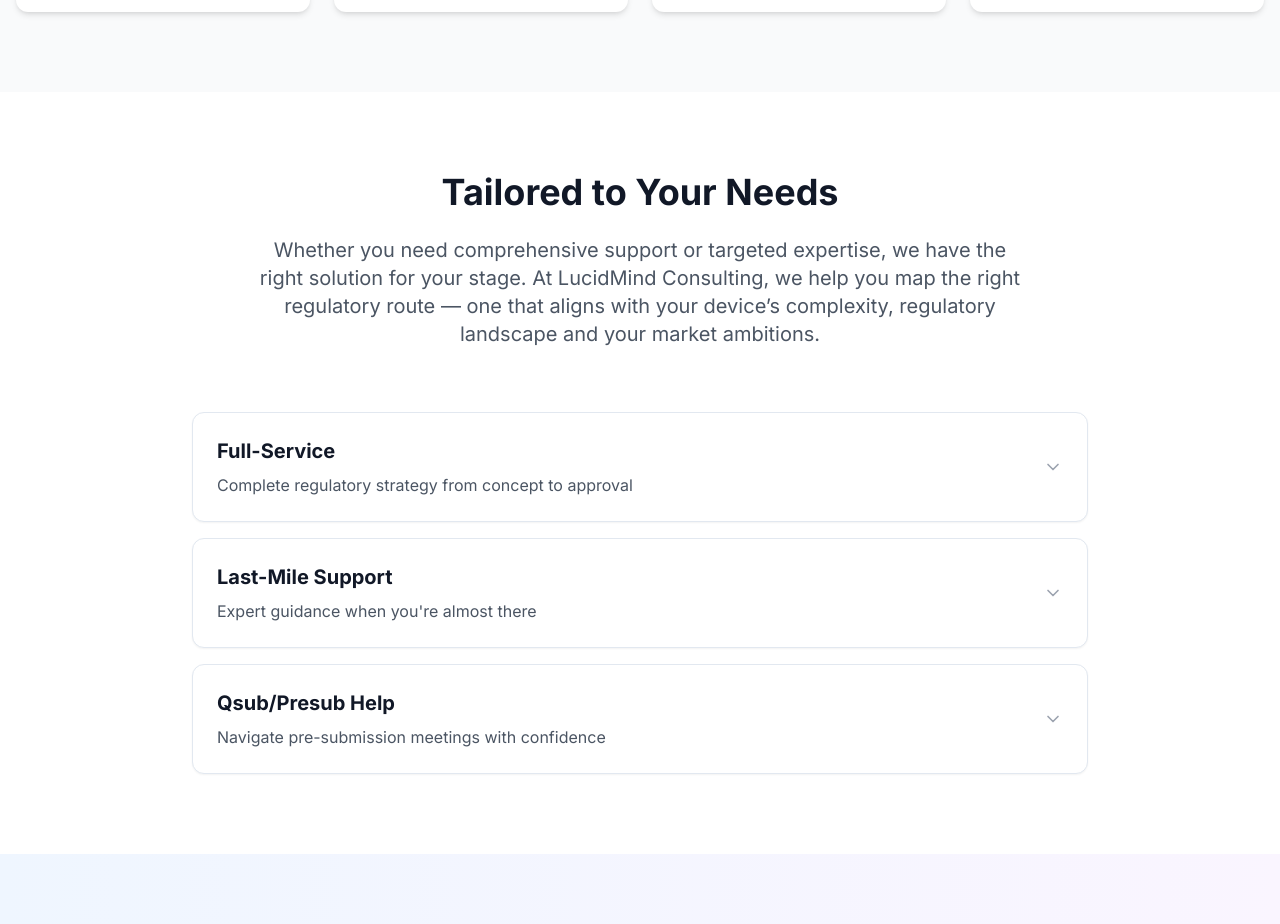
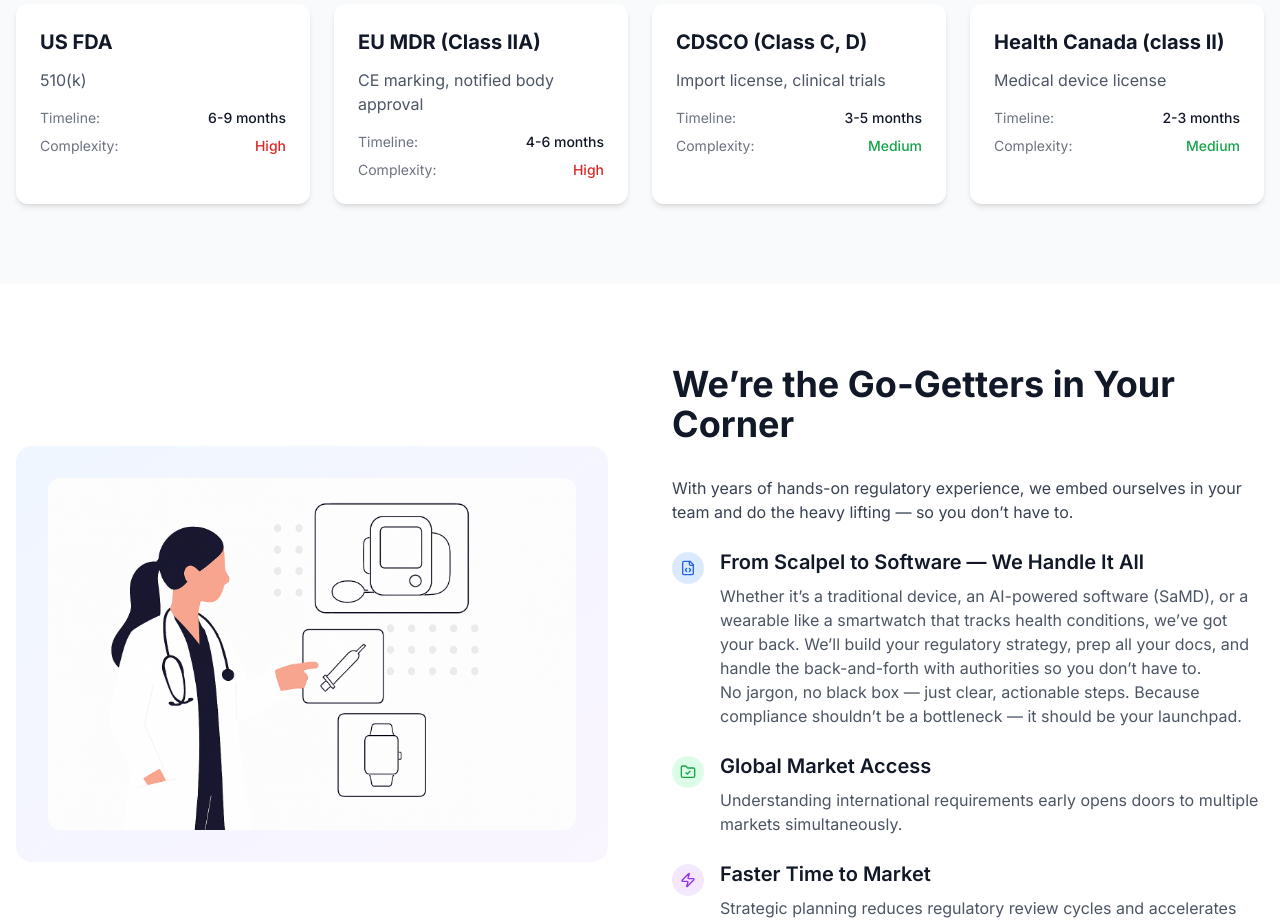
Before and after one commit to gautam351/lucidMind, a Next.js app: page /regulatory in a window 1280 px wide. Shown: the part 1520-2444 px from the top of the page. Built offline with nearby package versions, Linux system fonts and the light colour scheme.

Commit message:
Enhance regulatory page content and visuals; update descriptions, add new images, and improve messaging for clarity

```diff
--- a/app/page.tsx
+++ b/app/page.tsx
@@ -42,7 +42,7 @@ const highlights = [
   {
     icon: Award,
     title: "Submission & Approvals",
-    description: "Simplified and efficient submissions Accelerated approvals",
+    description: "Simplified and efficient submissions. Accelerated approvals",
   },
   {
     icon: Zap,
@@ -294,7 +294,7 @@ You innovate — we handle the regulatory grind
             transition={{ duration: 0.8 }}
             viewport={{ once: true }}
           >
-            <h2 className="text-4xl font-bold text-white mb-8">Ready to simplify your  device's path to market?</h2>
+            <h2 className="text-4xl font-bold text-white mb-8">Ready to expedite your  device's path to market?</h2>
             <p className="text-xl text-gray-300 mb-12 max-w-2xl mx-auto">
               Let’s simplify your regulatory journey and accelerate your device’s market entry.
             </p>
--- a/app/regulatory/page.tsx
+++ b/app/regulatory/page.tsx
@@ -1,7 +1,7 @@
 "use client"
 
 import { motion } from "framer-motion"
-import { ArrowRight, Globe, FileCheck, Zap, ChevronDown } from "lucide-react"
+import { ArrowRight, Globe, FileCheck, Zap, ChevronDown, FolderCheck, FileCode } from "lucide-react"
 import { Button } from "@/components/ui/button"
 import { Card, CardContent } from "@/components/ui/card"
 import { useState } from "react"
@@ -9,26 +9,26 @@ import { useState } from "react"
 const globalPaths = [
   {
     region: "US FDA",
-    description: "510(k), PMA, De Novo pathways",
-    timeline: "6-18 months",
+    description: "510(k)",
+    timeline: "6-9 months",
     complexity: "High",
   },
   {
-    region: "EU MDR",
+    region: "EU MDR (Class IIA)",
     description: "CE marking, notified body approval",
-    timeline: "12-24 months",
-    complexity: "Very High",
+    timeline: "4-6 months",
+    complexity: "High",
   },
   {
-    region: "CDSCO (India)",
+    region: "CDSCO (Class C, D)",
     description: "Import license, clinical trials",
-    timeline: "8-15 months",
+    timeline: "3-5 months",
     complexity: "Medium",
   },
   {
-    region: "Health Canada",
+    region: "Health Canada (class II)",
     description: "Medical device license",
-    timeline: "6-12 months",
+    timeline: "2-3 months",
     complexity: "Medium",
   },
 ]
@@ -80,8 +80,8 @@ export default function RegulatoryPage() {
           animate={{ opacity: 1, y: 0 }}
           transition={{ duration: 0.8 }}
         >
-          <h1 className="text-4xl md:text-6xl font-bold text-white mb-6 leading-tight">Regulatory Strategy</h1>
-          <p className="text-xl md:text-2xl text-blue-100 max-w-3xl mx-auto">Don't Let Compliance Be an Afterthought</p>
+          <h1 className="text-4xl md:text-6xl font-bold text-white mb-6 leading-tight">Global regulatory guidance, built around you</h1>
+          {/* <p className="text-xl md:text-2xl text-blue-100 max-w-3xl mx-auto">Don't Let Compliance Be an Afterthought</p> */}
         </motion.div>
 
         {/* Floating elements */}
@@ -97,7 +97,10 @@ export default function RegulatoryPage() {
         />
       </section>
 
-      {/* Smart Planning Section */}
+
+
+      {/* service  1 */}
+            {/* Smart Planning Section */}
       <section className="py-20 bg-white">
         <div className="container mx-auto px-4">
           <div className="grid lg:grid-cols-2 gap-16 items-center">
@@ -108,10 +111,11 @@ export default function RegulatoryPage() {
               viewport={{ once: true }}
             >
               <h2 className="text-3xl md:text-4xl font-bold text-gray-900 mb-8">
-                Why Smart Regulatory Planning Matters
+              <span className="text-blue-600"> Building regulatory strategy: </span>Don’t Let Compliance Be an Afterthought
               </h2>
               <p className="text-gray-700 mb-6">
                 Your device is almost ready. The business team’s chasing leads while you’re eyeing revenue. But without a smart regulatory strategy in place? That’s like starting out on a world tour without an itinerary!
+At LucidMind Consulting, we help you map the right regulatory route — one that aligns with your device’s complexity, regulatory landscape and your market ambitions. We make compliance part of your go-to-market strategy, not an obstacle to it. You’ll be surprised at the number of companies who wish they’d done this sooner!
               </p>
               <div className="space-y-6">
                 <div className="flex items-start space-x-4">
@@ -170,7 +174,9 @@ export default function RegulatoryPage() {
           </div>
         </div>
       </section>
+  {/* smart planning section ends  */}
 
+       {/* service  ended */}
       {/* Global Approval Paths */}
       <section className="py-20 bg-gray-50">
         <div className="container mx-auto px-4">
@@ -182,8 +188,8 @@ export default function RegulatoryPage() {
             viewport={{ once: true }}
           >
             <h2 className="text-3xl md:text-4xl font-bold text-gray-900 mb-6">Global Approval Pathways</h2>
-             <p className="text-xl text-gray-600 max-w-3xl mx-auto">
-              Navigate complex international requirements with confidence. Each market has unique challenges — we know them all. Regulatory clearances aren’t just boxes to tick — they shape how fast and far you can scale.
+             <p className="text-xl text-gray-600 max-w-10xl mx-auto">
+              From the USFDA to the EU MDR, Health Canada, UKCA, CDSCO, and more, our strategies are meticulously crafted with a global perspective. We provide comprehensive support to guide you through approval processes across significant markets, including the United States, the European Union, Canada, the United Kingdom, the Middle East, India, ASEAN countries, and others. Our tailored and market-specific assistance ensures a seamless and efficient regulatory journey.
             </p>
           </motion.div>
 
@@ -225,7 +231,87 @@ export default function RegulatoryPage() {
           </div>
         </div>
       </section>
+     {/* service  3 */}
 
+      <section className="py-20 bg-white">
+        <div className="container mx-auto px-4">
+          <div className="grid lg:grid-cols-2 gap-16 items-center">
+             <motion.div
+              className="relative"
+              initial={{ opacity: 0, x: 30 }}
+              whileInView={{ opacity: 1, x: 0 }}
+              transition={{ duration: 0.8 }}
+              viewport={{ once: true }}
+            >
+              <div className="bg-gradient-to-br from-blue-50 to-purple-50 p-8 rounded-2xl">
+                <img
+                  src="/medicaldevices01.png?height=800&width=500"
+                  alt="Regulatory Strategy Visualization"
+                  className="w-full h-84 object-cover rounded-lg"
+                />
+              </div>
+            </motion.div>
+
+
+
+            <motion.div
+              initial={{ opacity: 0, x: -30 }}
+              whileInView={{ opacity: 1, x: 0 }}
+              transition={{ duration: 0.8 }}
+              viewport={{ once: true }}
+            >
+              <h2 className="text-3xl md:text-4xl font-bold text-gray-900 mb-8">
+              We’re the Go-Getters in Your Corner
+              </h2>
+              <p className="text-gray-700 mb-6">
+                With years of hands-on regulatory experience, we embed ourselves in your team and do the heavy lifting — so you don’t have to.
+              </p>
+              <div className="space-y-6">
+                <div className="flex items-start space-x-4">
+                  <div className="w-8 h-8 bg-blue-100 rounded-full flex items-center justify-center flex-shrink-0 mt-1">
+                    <FileCode className="h-4 w-4 text-blue-600" />
+                  </div>
+                  <div>
+                    <h3 className="text-xl font-semibold text-gray-900 mb-2">From Scalpel to Software — We Handle It All</h3>
+                    <p className="text-gray-600">
+                      Whether it’s a traditional device, an AI-powered software (SaMD), or a wearable like a smartwatch that tracks health conditions, we’ve got your back. We’ll build your regulatory strategy, prep all your docs, and handle the back-and-forth with authorities so you don’t have to.<br/> No jargon, no black box — just clear, actionable steps.
+Because compliance shouldn’t be a bottleneck — it should be your launchpad.
+                    </p>
+                  </div>
+                </div>
+                <div className="flex items-start space-x-4">
+                  <div className="w-8 h-8 bg-green-100 rounded-full flex items-center justify-center flex-shrink-0 mt-1">
+                    <FolderCheck className="h-4 w-4 text-green-600" />
+                  </div>
+                  <div>
+                    <h3 className="text-xl font-semibold text-gray-900 mb-2">Global Market Access</h3>
+                    <p className="text-gray-600">
+                      Understanding international requirements early opens doors to multiple markets simultaneously.
+                    </p>
+                  </div>
+                </div>
+                <div className="flex items-start space-x-4">
+                  <div className="w-8 h-8 bg-purple-100 rounded-full flex items-center justify-center flex-shrink-0 mt-1">
+                    <Zap className="h-4 w-4 text-purple-600" />
+                  </div>
+                  <div>
+                    <h3 className="text-xl font-semibold text-gray-900 mb-2">Faster Time to Market</h3>
+                    <p className="text-gray-600">
+                      Strategic planning reduces regulatory review cycles and accelerates your path to
+                      commercialization.
+                    </p>
+                  </div>
+                </div>
+              </div>
+            </motion.div>
+
+
+          </div>
+        </div>
+      </section>
+  {/* smart planning section ends  */}
+
+       {/* service  ended */}
       {/* Custom Offerings */}
       <section className="py-20 bg-white">
         <div className="container mx-auto px-4">
```
Also changed, not shown: public/medicaldevices01.png (added), public/medicldevices.png (added).
